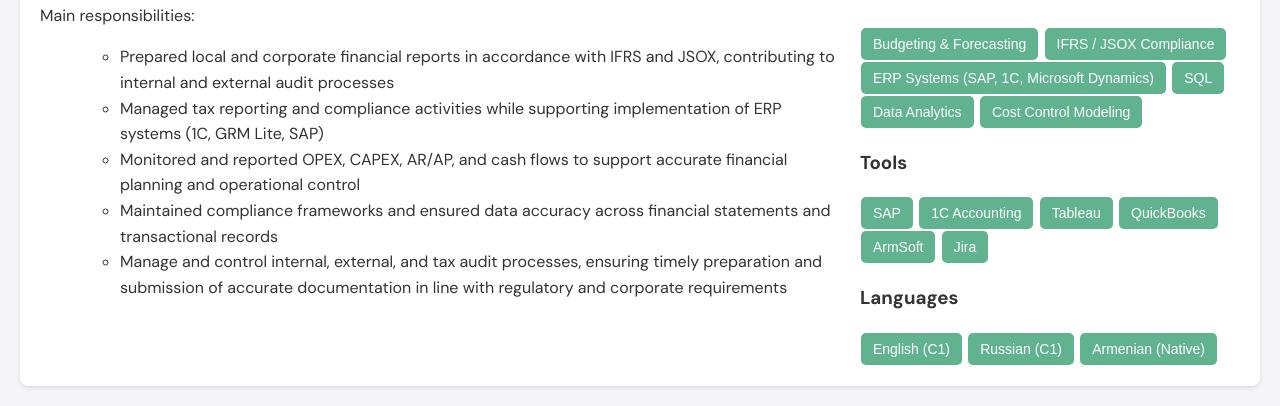
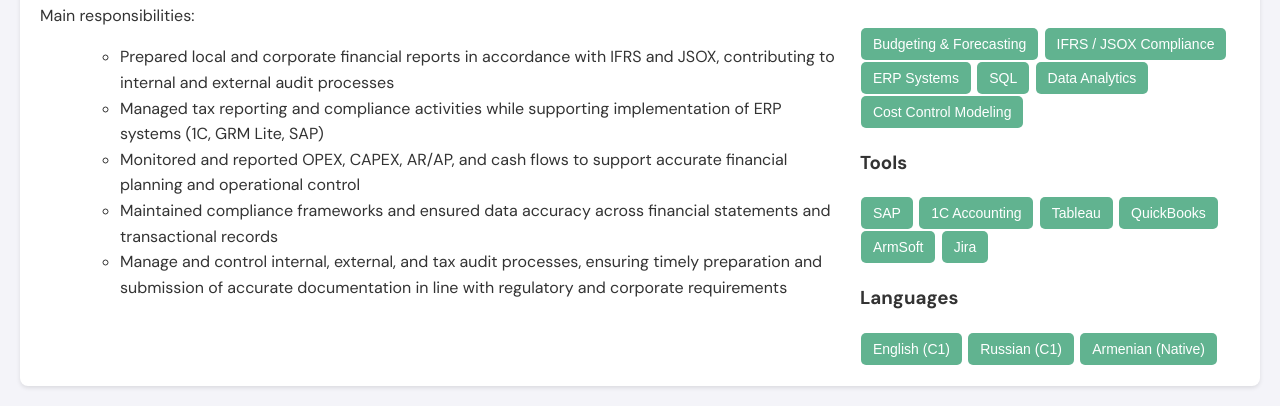
Before and after one commit to hovhannisyan91/liana_simonyan_cv, a plain HTML site: page index.html in a window 1280 px wide. Shown: the part 1096-1502 px from the top of the page. Drawn offline with Linux system fonts and the light colour scheme.

Commit message:
Update index.html

```diff
--- a/index.html
+++ b/index.html
@@ -176,7 +176,7 @@
                     <div class="skills">
                         <button>Budgeting & Forecasting</button>
                         <button>IFRS / JSOX Compliance</button>
-                        <button>ERP Systems (SAP, 1C, Microsoft Dynamics)</button>
+                        <button>ERP Systems</button>
                         <button>SQL</button>
                         <button>Data Analytics</button>
                         <button>Cost Control Modeling</button>
```
